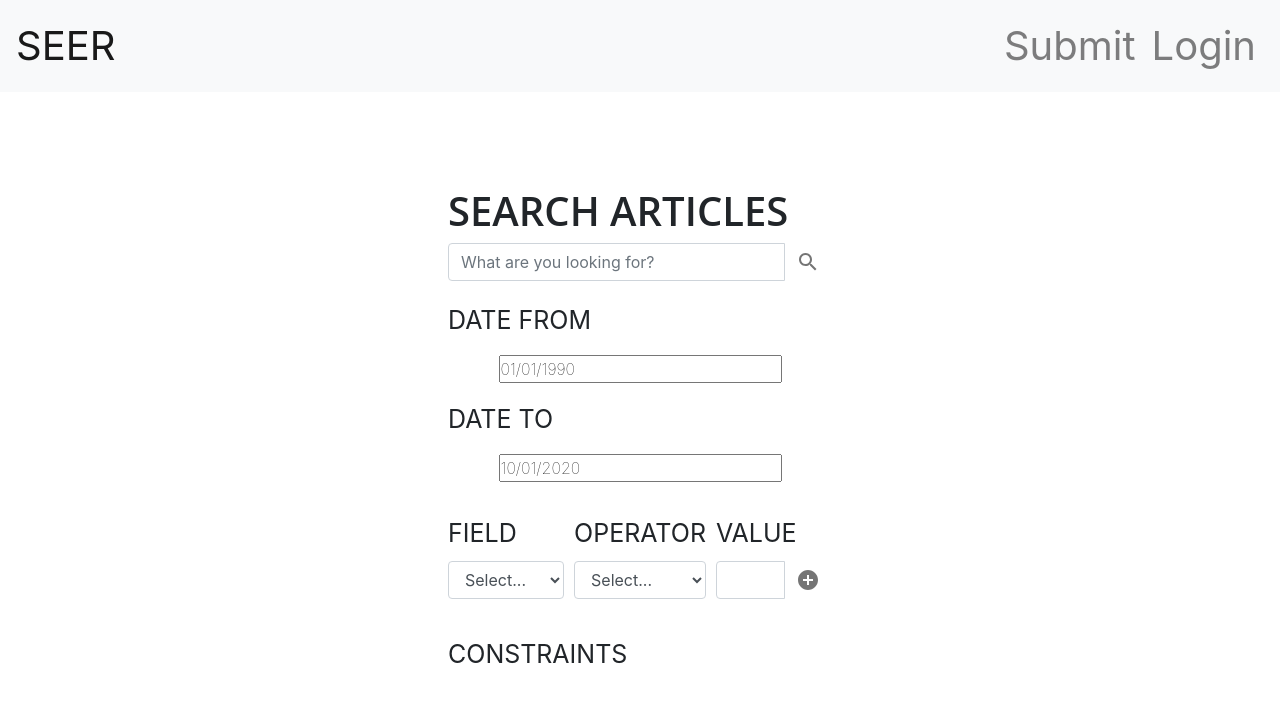
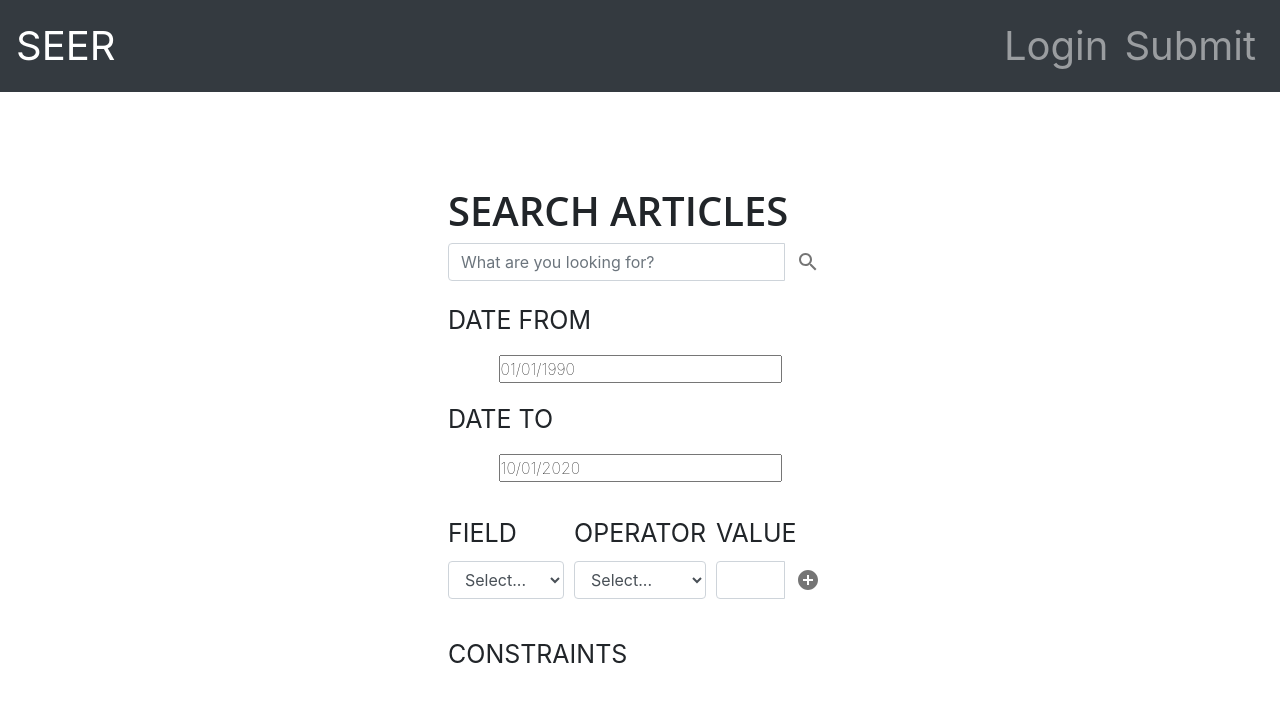
Before and after one commit to RobSnz/2020_SE_A1a, a React (Create React App) app: page / in a window 1280 px wide. Shown: the top 702 px of the page. Built offline with nearby package versions, Linux system fonts and the light colour scheme.

Commit message:
Update Navbar.js

```diff
--- a/src/components/Navbar.js
+++ b/src/components/Navbar.js
@@ -5,18 +5,16 @@
 
 const Navigation = (props) => {
     return (
-        <Navbar bg="light" variant="light">
-            <Navbar.Brand href="/">SEER</Navbar.Brand>
-            <Navbar.Toggle aria-controls="basic-navbar-nav" />
-            <Navbar.Collapse id="basic-navbar-nav">
-                <Nav className="ml-auto" fontSize="100px !important">
-                    {/*<Nav.Link href="/"></Nav.Link>*/}
-                    {/*<Nav.Link href="/About">About</Nav.Link>*/}
-                    {/*<Nav.Link href="/Contact">Contact</Nav.Link>*/}
-                    <Nav.Link href="/Submit">Submit</Nav.Link>
-                    <Nav.Link href="/Login">Login</Nav.Link>
-                </Nav>
-            </Navbar.Collapse>
+        <Navbar collapseOnSelect expand="lg" bg="dark" variant="dark">
+        <Navbar.Brand href="/">SEER</Navbar.Brand>
+        <Navbar.Toggle aria-controls="responsive-navbar-nav" />
+        <Navbar.Collapse id="responsive-navbar-nav">
+            <Nav className="mr-auto"></Nav>
+            <Nav>
+                <Nav.Link href="/login">Login</Nav.Link>
+                <Nav.Link href="/submit">Submit</Nav.Link>
+            </Nav>
+        </Navbar.Collapse>
         </Navbar>
     )
 }
```
